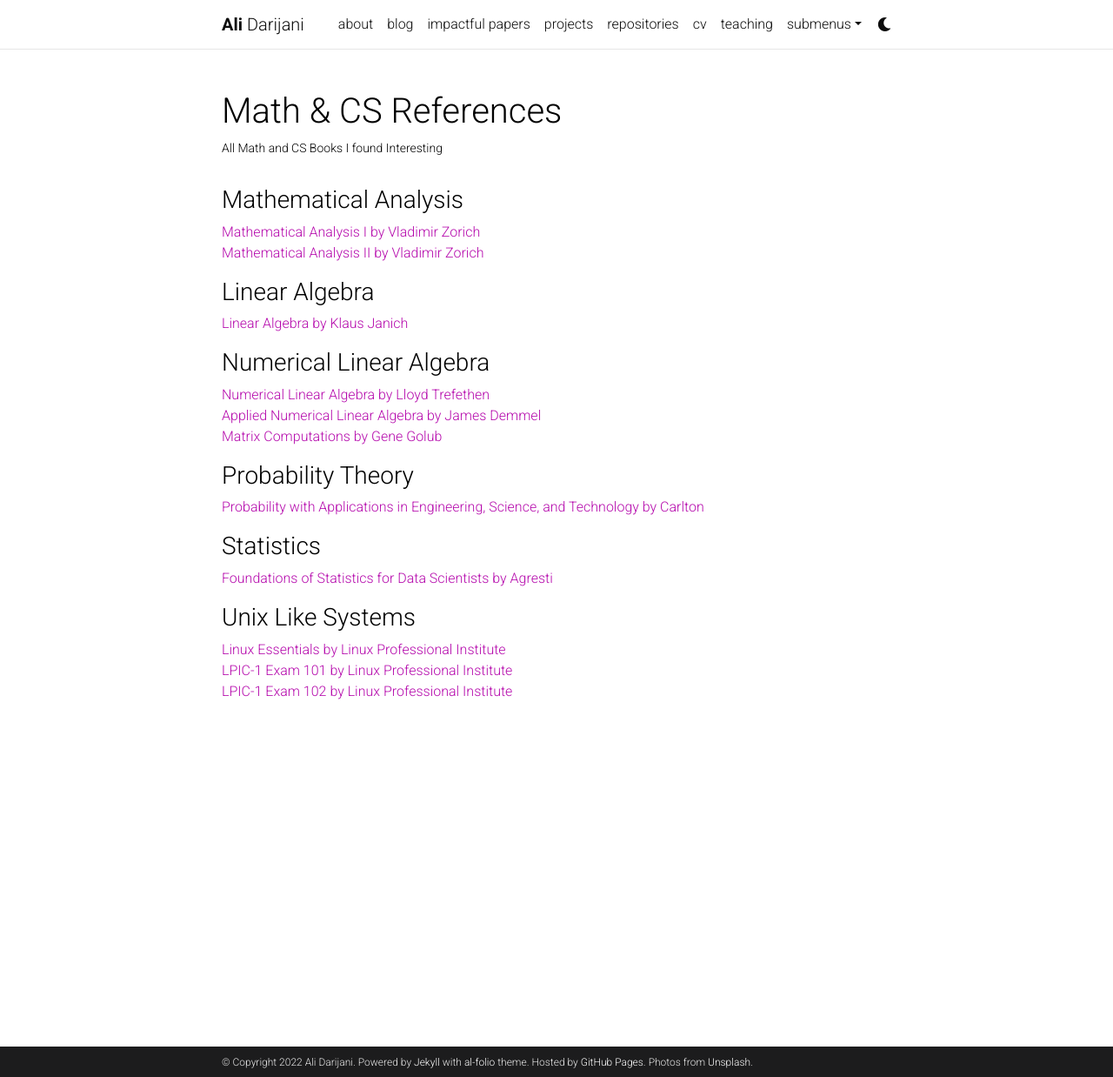
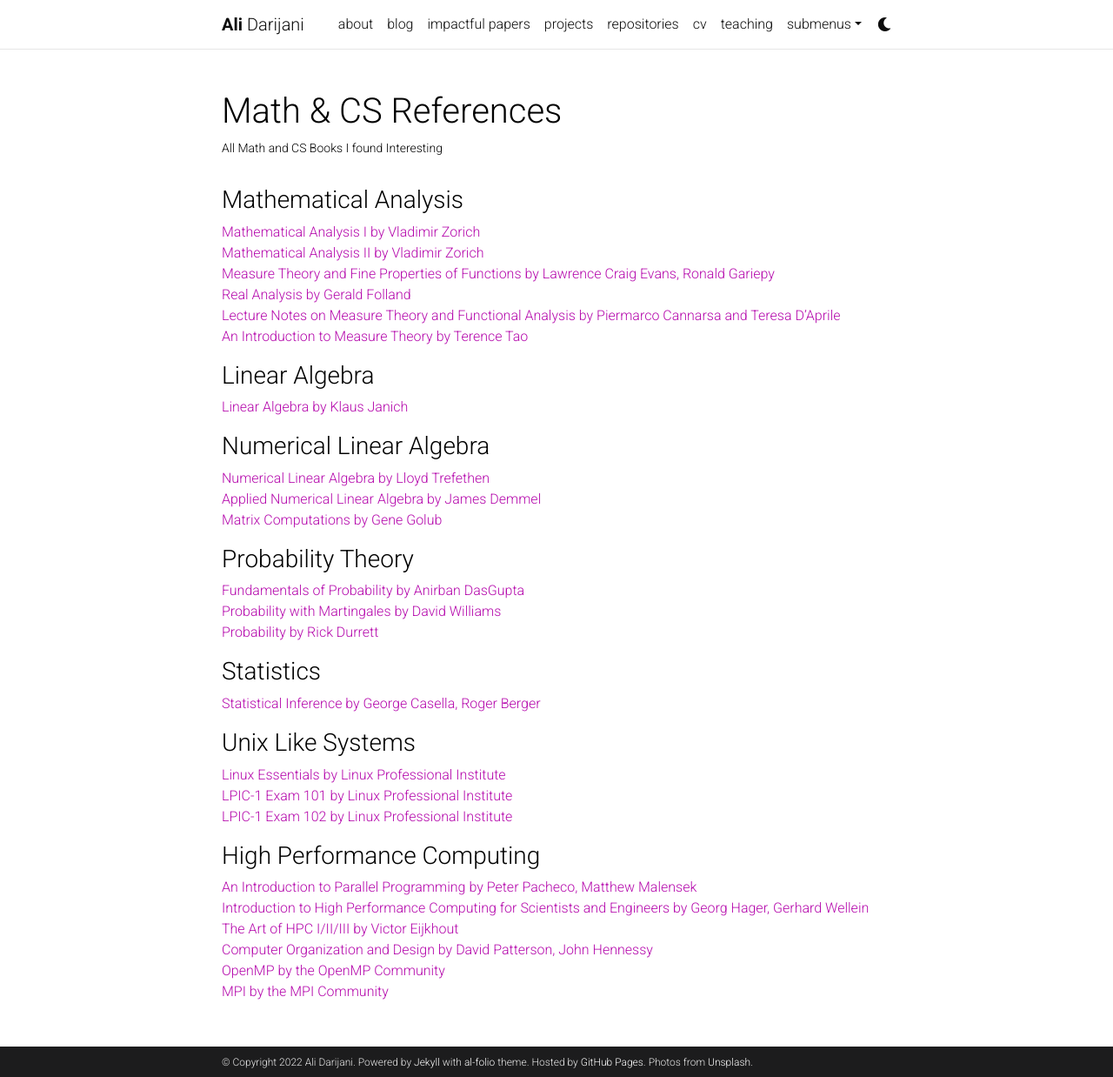
Before and after one commit to adarijani/adarijani.github.io_archived, a Jekyll site: the page built from _projects/1_project.md, in a window 1280 px wide and 1238 px high. Shown: the whole window at 87% size. Built offline with Jekyll 4.4.1, drawn with Linux system fonts in a browser that asks for light colours; comment, search, counter and statistics services are not loaded; a style sheet for code colours, icons or effects is not loaded.

Commit message:
Update HPC books:-)

```diff
--- a/_projects/1_project.md
+++ b/_projects/1_project.md
@@ -11,6 +11,10 @@ category: work
 
 [Mathematical Analysis I by Vladimir Zorich](https://link.springer.com/book/10.1007/978-3-662-48792-1)
 [Mathematical Analysis II by Vladimir Zorich](https://link.springer.com/book/10.1007/978-3-662-48993-2)
+[Measure Theory and Fine Properties of Functions by  Lawrence Craig Evans, Ronald Gariepy](https://www.routledge.com/Measure-Theory-and-Fine-Properties-of-Functions-Revised-Edition/Evans-Gariepy/p/book/9781482242386)
+[Real Analysis by Gerald Folland](https://www.wiley.com/en-us/Real+Analysis:+Modern+Techniques+and+Their+Applications,+2nd+Edition-p-9780471317166)
+[Lecture Notes on Measure Theory and Functional Analysis by Piermarco Cannarsa and Teresa D'Aprile](https://www.mat.uniroma2.it/~cannarsa/cam_0607.pdf)
+[An Introduction to Measure Theory by Terence Tao](https://bookstore.ams.org/gsm-126)
 
 ### Linear Algebra
 
@@ -24,14 +28,25 @@ category: work
 
 ### Probability Theory
 
-[Probability with Applications in Engineering, Science, and Technology by Carlton](https://link.springer.com/book/10.1007/978-3-319-52401-6)
+[Fundamentals of Probability by Anirban DasGupta](http://www.springer.com/mathematics/probability/book/978-1-4419-5779-5)
+[Probability with Martingales by David Williams](https://www.cambridge.org/highereducation/books/probability-with-martingales/B4CFCE0D08930FB46C6E93E775503926#overview)
+[Probability by Rick Durrett](https://www.cambridge.org/de/academic/subjects/statistics-probability/probability-theory-and-stochastic-processes/probability-theory-and-examples-5th-edition?format=HB)
 
 ### Statistics
 
-[Foundations of Statistics for Data Scientists by Agresti](https://www.routledge.com/Foundations-of-Statistics-for-Data-Scientists-With-R-and-Python/Agresti-Kateri/p/book/9780367748456)
+[Statistical Inference by George Casella, Roger Berger](https://www.worldcat.org/title/statistical-inference/oclc/46538638)
 
 ### Unix Like Systems
 
 [Linux Essentials by Linux Professional Institute](https://learning.lpi.org/pdfstore/LPI-Learning-Material-010-160-en.pdf)
 [LPIC-1 Exam 101 by Linux Professional Institute](https://learning.lpi.org/pdfstore/LPI-Learning-Material-101-500-en.pdf)
 [LPIC-1 Exam 102 by Linux Professional Institute](https://learning.lpi.org/pdfstore/LPI-Learning-Material-102-500-en.pdf)
+
+### High Performance Computing
+
+[An Introduction to Parallel Programming by Peter Pacheco, Matthew Malensek](https://www.elsevier.com/books/an-introduction-to-parallel-programming/pacheco/978-0-12-804605-0)
+[Introduction to High Performance Computing for Scientists and Engineers by Georg Hager, Gerhard Wellein](https://www.taylorfrancis.com/books/mono/10.1201/EBK1439811924/introduction-high-performance-computing-scientists-engineers-georg-hager-gerhard-wellein)
+[The Art of HPC I/II/III by Victor Eijkhout](https://theartofhpc.com)
+[Computer Organization and Design by David Patterson, John Hennessy](https://ict.iitk.ac.in/wp-content/uploads/CS422-Computer-Architecture-ComputerOrganizationAndDesign5thEdition2014.pdf)
+[OpenMP by the OpenMP Community](https://www.openmp.org/specifications/)
+[MPI by the MPI Community](https://www.mpi-forum.org/docs/)
```
